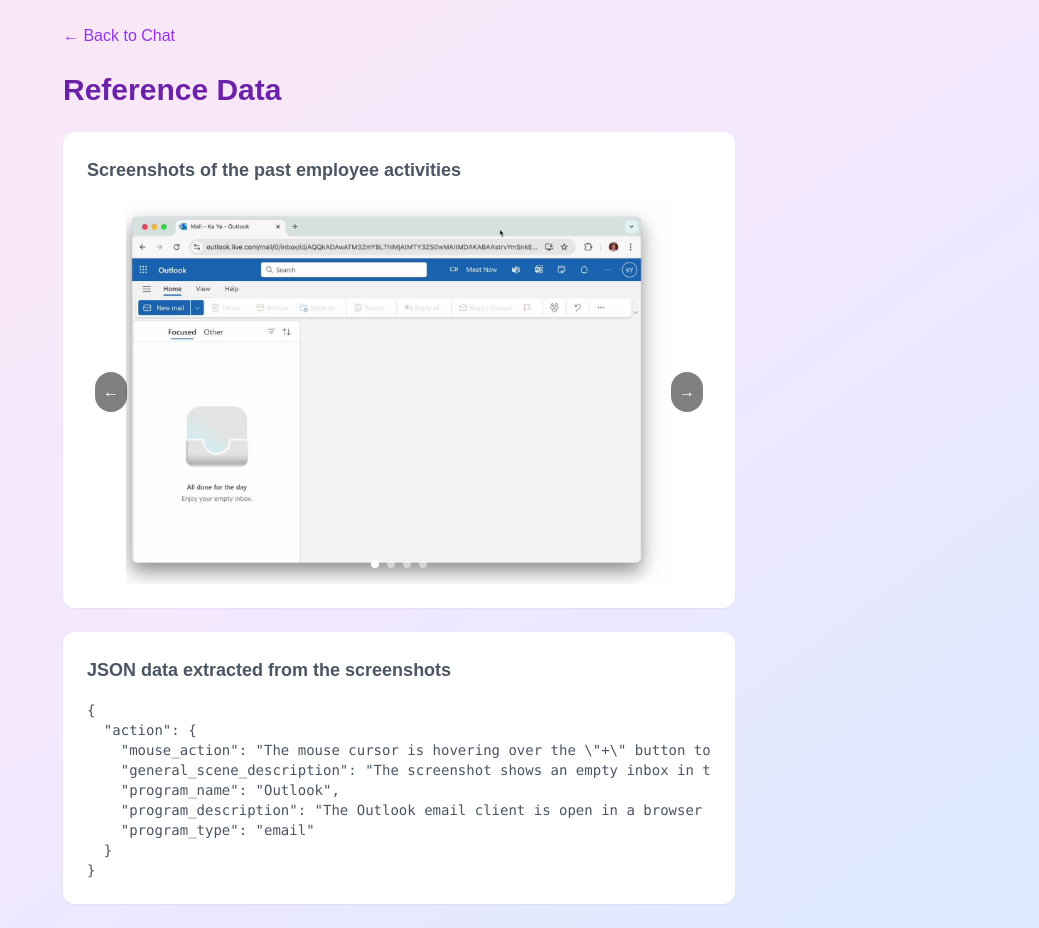
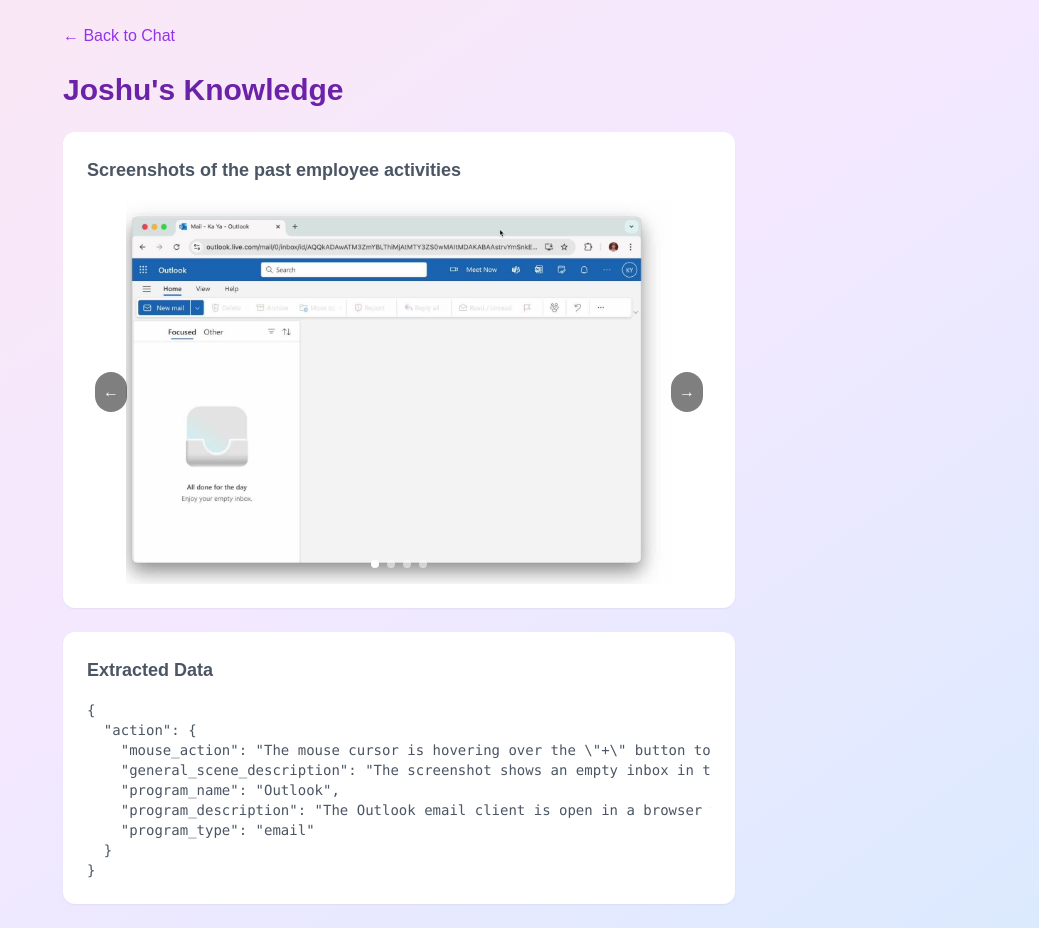
Before and after one commit to mariomeissner/joshu-assistant, a Next.js app: page /knowledge in a window 1280 px wide. Shown: the whole page, without its empty margins (241-1280 px from the left). Built offline with nearby package versions, Linux system fonts and the light colour scheme.

Commit message:
Update some text

```diff
--- a/app/knowledge/page.tsx
+++ b/app/knowledge/page.tsx
@@ -38,7 +38,7 @@
         </div>
 
         <h1 className="text-3xl font-bold mb-6 text-purple-800">
-          Reference Data
+          Joshu&apos;s Knowledge
         </h1>
 
         <div className="bg-white rounded-xl shadow-sm p-6 mb-6">
@@ -53,7 +53,7 @@
 
         <div className="bg-white rounded-xl shadow-sm p-6">
           <h2 className="text-lg font-semibold text-gray-600 mb-4">
-            JSON data extracted from the screenshots
+            Extracted Data
           </h2>
           <pre className="text-sm text-gray-600 overflow-x-scroll">
             {JSON.stringify(data, null, 2)}
```
